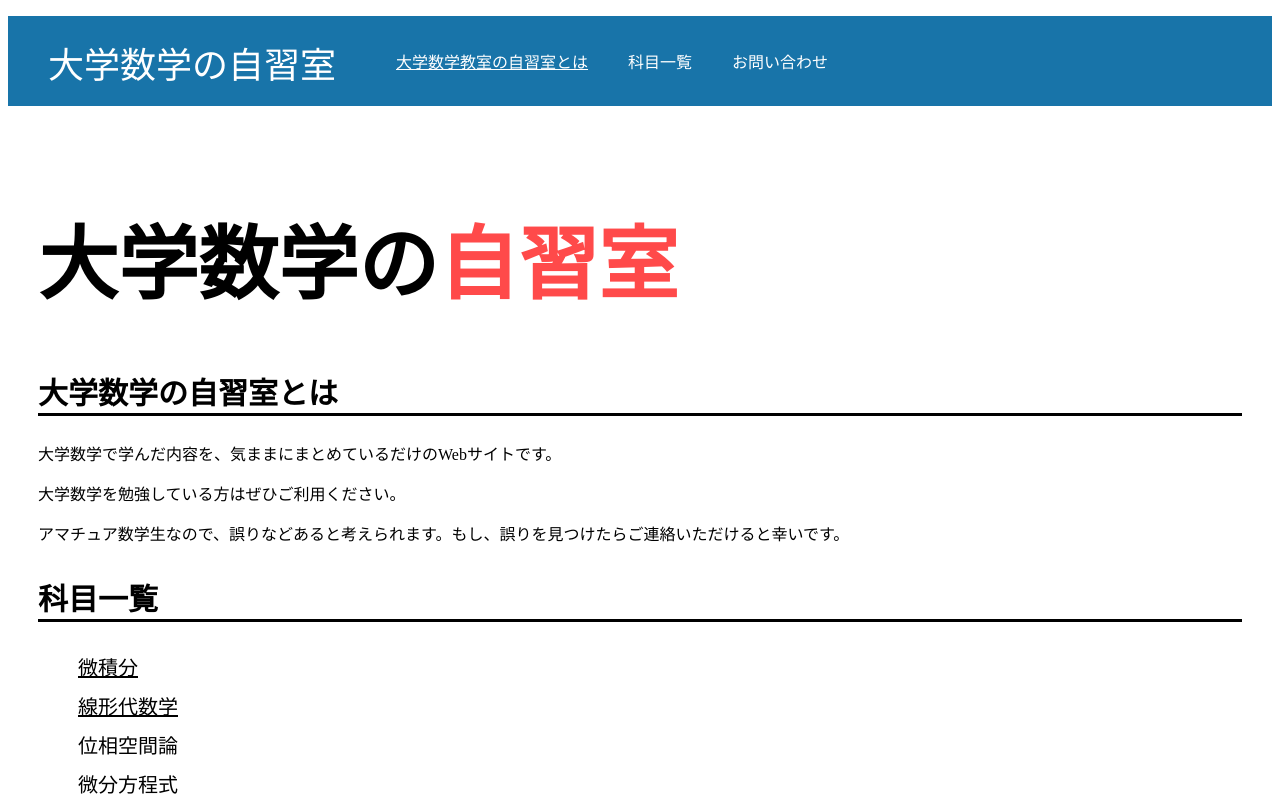
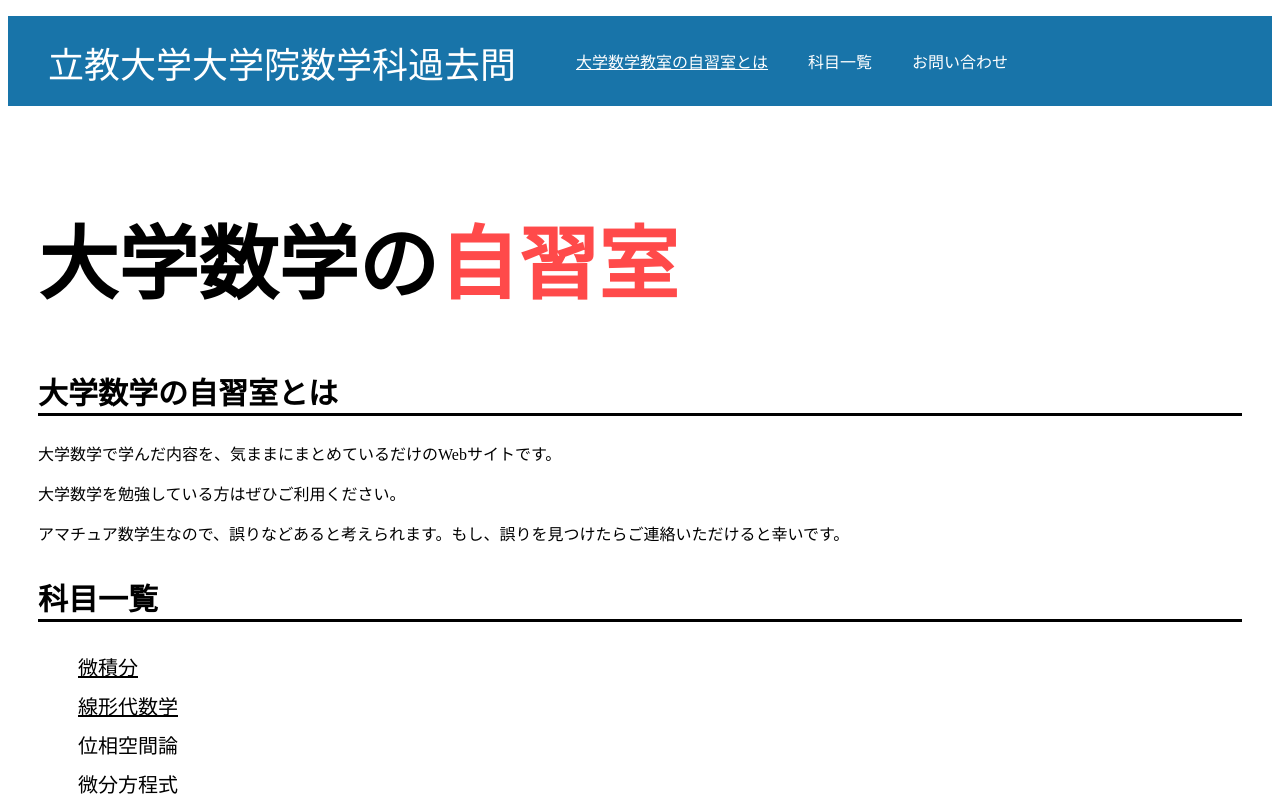
Before and after one commit to Holmes-bb/math-rikkyo, a plain HTML site: page index.html in a window 1280 px wide. Shown: the top 800 px of the page. Drawn offline with Linux system fonts and the light colour scheme.

Commit message:
Update index.html

```diff
--- a/index.html
+++ b/index.html
@@ -1,14 +1,13 @@
-
 <!DOCTYPE html>
 <html>
     <head>
         <meta charset="utf-8">
-        <title> 大学数学の自習室</title>
+        <title> 立教大学大学院数学科過去問</title>
         <link rel="stylesheet" href="stylesheet.css">
     </head>
     <body>
         <div class="header">
-            <div class="header-logo">大学数学の自習室</div>
+            <div class="header-logo">立教大学大学院数学科過去問</div>
             <div class="header-list">
                 <ul>
                     <li>
```
